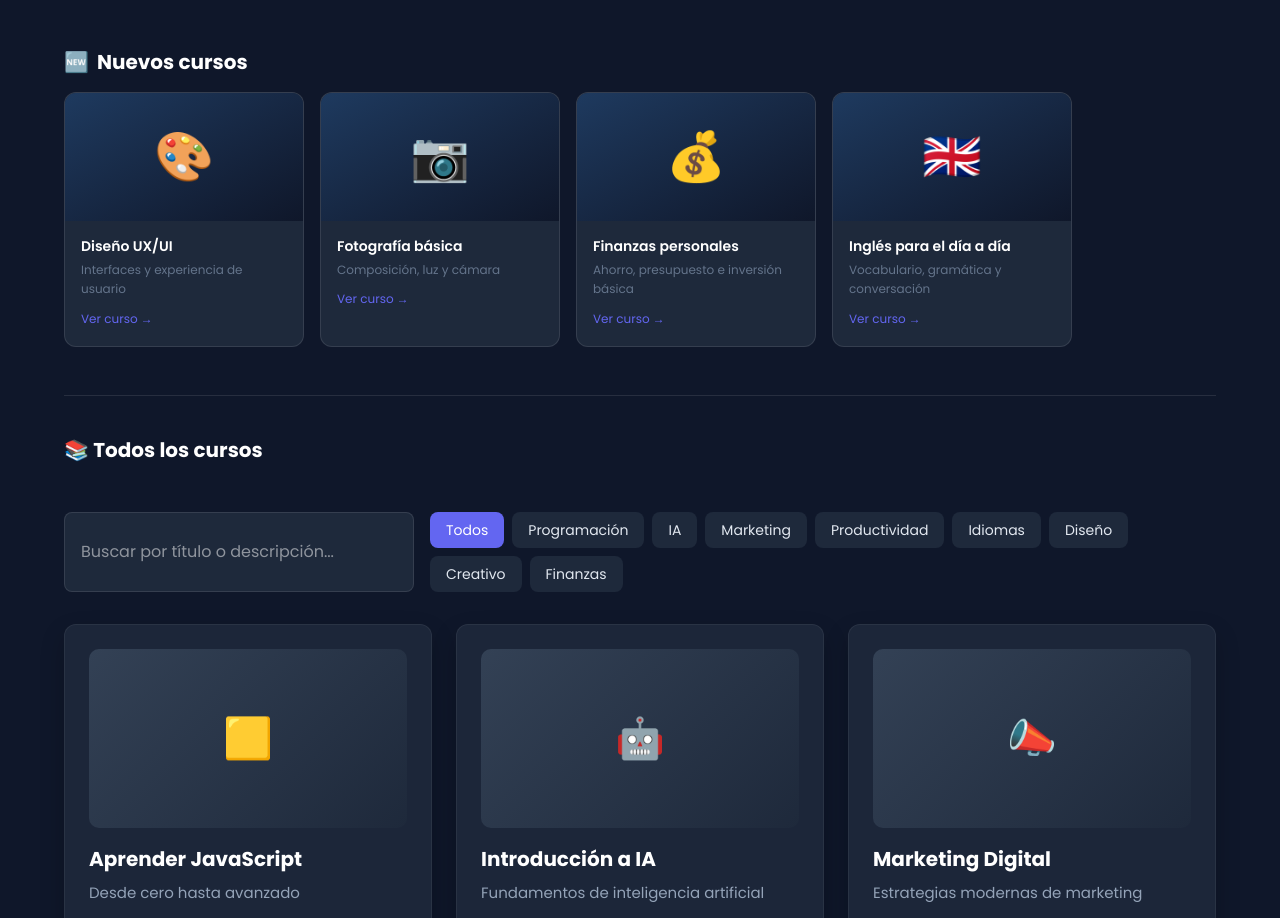
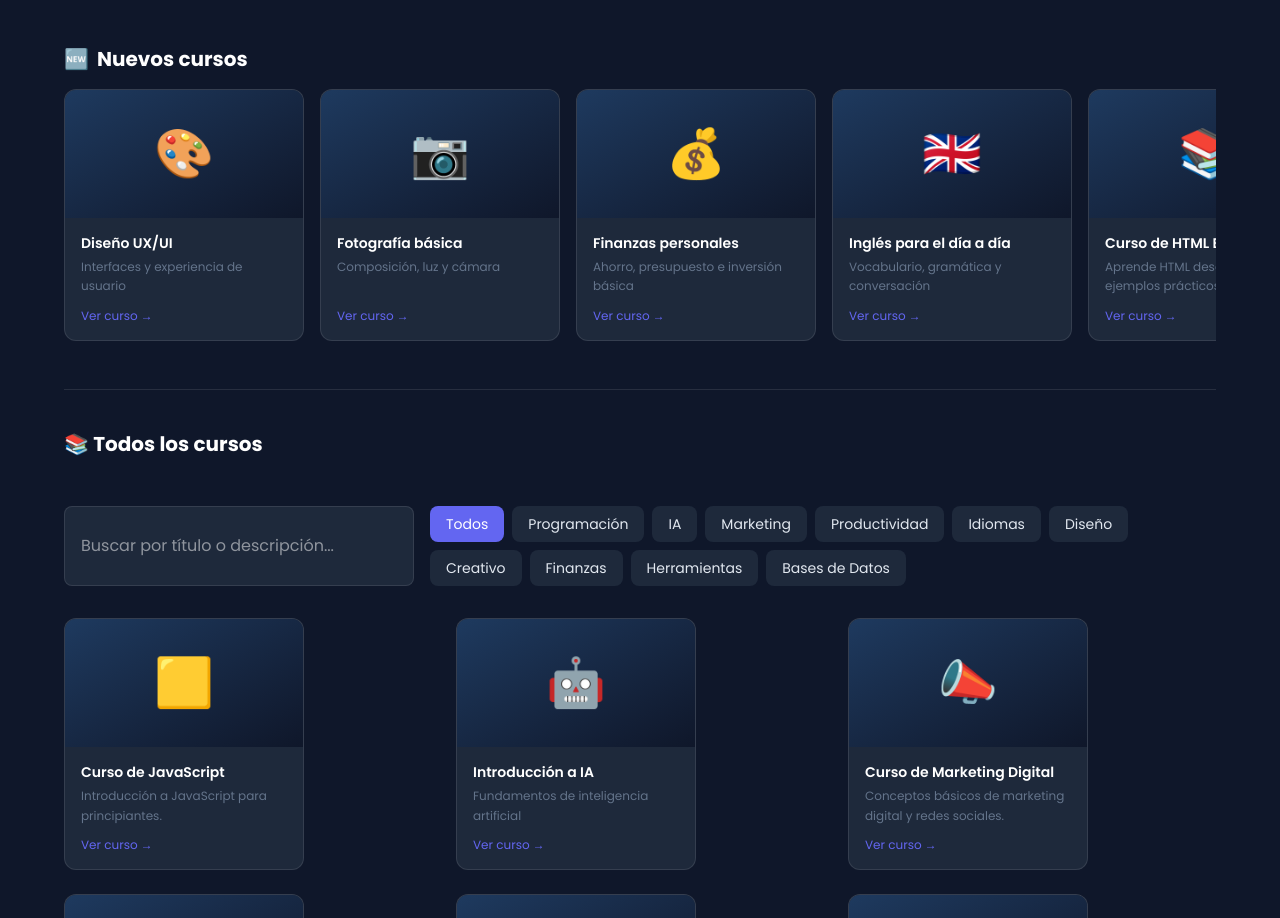
Before and after one commit to emilebb/Cursos, a Next.js app in the folder frontend/: page /courses in a window 1280 px wide. Shown: the part 534-1452 px from the top of the page. Built offline with nearby package versions, Linux system fonts and the light colour scheme; no server answers.

Commit message:
fix: resolve duplicate courses and dynamic logic in catalog

```diff
--- a/frontend/app/courses/CoursesContent.tsx
+++ b/frontend/app/courses/CoursesContent.tsx
@@ -1,13 +1,13 @@
 "use client";
 
-import { useMemo, useState } from "react";
+import { useMemo, useState, useEffect } from "react";
 import Link from "next/link";
 import { useSearchParams } from "next/navigation";
-import { courses } from "@/lib/courses";
+import { getCourses, CourseListItem } from "@/lib/courses";
 
 const CATEGORIES: Record<string, string[]> = {
   Todos: [],
-  Programación: ["javascript", "python_fullstack", "react"],
+  Programación: ["javascript", "python_fullstack", "react", "html", "css", "typescript", "node", "python"],
   IA: ["ai"],
   Marketing: ["marketing"],
   Productividad: ["excel"],
@@ -15,6 +15,8 @@ const CATEGORIES: Record<string, string[]> = {
   Diseño: ["ux"],
   Creativo: ["fotografia"],
   Finanzas: ["finanzas"],
+  Herramientas: ["github"],
+  "Bases de Datos": ["sql"],
 };
 
 const EMOJI_BY_SLUG: Record<string, string> = {
@@ -31,26 +33,30 @@ const EMOJI_BY_SLUG: Record<string, string> = {
 };
 
 const POPULAR_SLUGS = ["javascript", "python_fullstack", "react", "ai"];
-const NEW_SLUGS = ["ux", "fotografia", "finanzas", "ingles"];
+const NEW_SLUGS = ["ux", "fotografia", "finanzas", "ingles", "html", "css", "node", "typescript"];
 
-type CourseEntry = [string, (typeof courses)[keyof typeof courses]];
-
-function CourseCard({ slug, course }: { slug: string; course: CourseEntry[1] }) {
+function CourseCard({ course }: { course: CourseListItem }) {
   return (
     <Link
-      href={`/courses/${slug}`}
-      className="group flex-shrink-0 w-60 bg-[#1e293b] rounded-xl overflow-hidden border border-white/10 hover:border-[#6366f1]/60 hover:shadow-lg hover:shadow-[#6366f1]/10 transition-all duration-200 hover:-translate-y-1 no-underline"
+      href={`/courses/${course.id}`}
+      className="group flex-shrink-0 w-60 bg-[#1e293b] rounded-xl overflow-hidden border border-white/10 hover:border-[#6366f1]/60 hover:shadow-lg hover:shadow-[#6366f1]/10 transition-all duration-200 hover:-translate-y-1 no-underline flex flex-col"
     >
       {/* Thumbnail */}
-      <div className="h-32 flex items-center justify-center bg-gradient-to-br from-[#1e3a5f] to-[#0f172a] text-5xl">
-        {EMOJI_BY_SLUG[slug] ?? "📚"}
-      </div>
+      {course.thumbnail ? (
+        <div className="h-32 w-full overflow-hidden bg-[#0f172a]">
+           <img src={`/${course.thumbnail}`} alt={course.title} className="w-full h-full object-cover opacity-90 group-hover:opacity-100 transition" />
+        </div>
+      ) : (
+        <div className="h-32 flex items-center justify-center bg-gradient-to-br from-[#1e3a5f] to-[#0f172a] text-5xl">
+          {EMOJI_BY_SLUG[course.id] ?? "📚"}
+        </div>
+      )}
       {/* Info */}
-      <div className="p-4">
+      <div className="p-4 flex-1 flex flex-col">
         <h3 className="text-white font-semibold text-sm leading-snug mb-1 group-hover:text-[#a5b4fc] transition">
           {course.title}
         </h3>
-        <p className="text-[#64748b] text-xs leading-relaxed line-clamp-2">
+        <p className="text-[#64748b] text-xs leading-relaxed line-clamp-2 flex-1">
           {course.description}
         </p>
         <span className="mt-3 inline-block text-[#6366f1] text-xs font-medium">
@@ -61,15 +67,17 @@ function CourseCard({ slug, course }: { slug: string; course: CourseEntry[1] })
   );
 }
 
-function CourseRow({ slugs }: { slugs: string[] }) {
-  const entries = slugs
-    .map((s) => [s, courses[s as keyof typeof courses]] as CourseEntry)
-    .filter(([, c]) => !!c);
+function CourseRow({ slugs, allCourses }: { slugs: string[], allCourses: CourseListItem[] }) {
+  const rowCourses = slugs
+    .map((slug) => allCourses.find((c) => c.id === slug))
+    .filter((c): c is CourseListItem => !!c);
+
+  if (rowCourses.length === 0) return null;
 
   return (
     <div className="flex gap-4 overflow-x-auto pb-2 scrollbar-thin scrollbar-thumb-[#334155] scrollbar-track-transparent">
-      {entries.map(([slug, course]) => (
-        <CourseCard key={slug} slug={slug} course={course} />
+      {rowCourses.map((course) => (
+        <CourseCard key={course.id} course={course} />
       ))}
     </div>
   );
@@ -81,23 +89,41 @@ export default function CoursesContent() {
   const [search, setSearch] = useState(initialQ);
   const [category, setCategory] = useState("Todos");
 
+  const [allCourses, setAllCourses] = useState<CourseListItem[]>([]);
+  const [isLoading, setIsLoading] = useState(true);
+
+  useEffect(() => {
+    let mounted = true;
+    getCourses().then(data => {
+      if (mounted) {
+        setAllCourses(data);
+        setIsLoading(false);
+      }
+    });
+    return () => { mounted = false; };
+  }, []);
+
   const filtered = useMemo(() => {
-    let list = Object.entries(courses) as CourseEntry[];
+    let list = [...allCourses];
     const slugsInCategory = category === "Todos" ? null : CATEGORIES[category];
     if (slugsInCategory) {
-      list = list.filter(([slug]) => slugsInCategory.includes(slug));
+      list = list.filter((c) => slugsInCategory.includes(c.id));
     }
     if (search.trim()) {
       const q = search.trim().toLowerCase();
       list = list.filter(
-        ([, c]) =>
+        (c) =>
           c.title.toLowerCase().includes(q) || c.description.toLowerCase().includes(q)
       );
     }
     return list;
-  }, [search, category]);
+  }, [allCourses, search, category]);
 
   const isSearching = search.trim() !== "" || category !== "Todos";
+
+  if (isLoading) {
+    return <div className="text-center py-20 text-[#94a3b8] animate-pulse">Cargando catálogo intergaláctico...</div>;
+  }
 
   return (
     <>
@@ -108,14 +134,14 @@ export default function CoursesContent() {
             <h2 className="text-xl font-bold text-white mb-4 flex items-center gap-2">
               🔥 <span>Cursos populares</span>
             </h2>
-            <CourseRow slugs={POPULAR_SLUGS} />
+            <CourseRow slugs={POPULAR_SLUGS} allCourses={allCourses} />
           </section>
 
           <section>
             <h2 className="text-xl font-bold text-white mb-4 flex items-center gap-2">
               🆕 <span>Nuevos cursos</span>
             </h2>
-            <CourseRow slugs={NEW_SLUGS} />
+            <CourseRow slugs={NEW_SLUGS} allCourses={allCourses} />
           </section>
 
           <div className="border-t border-white/10 pt-10">
@@ -153,15 +179,8 @@ export default function CoursesContent() {
 
       {/* ── Full grid ── */}
       <div className="grid md:grid-cols-2 lg:grid-cols-3 gap-6" id="cursos">
-        {filtered.map(([slug, course]) => (
-          <div key={slug} className="curso-card">
-            <div className="curso-card-placeholder">{EMOJI_BY_SLUG[slug] ?? "📚"}</div>
-            <h3>{course.title}</h3>
-            <p>{course.description}</p>
-            <Link href={`/courses/${slug}`} className="btn-curso">
-              Ver curso
-            </Link>
-          </div>
+        {filtered.map((course) => (
+          <CourseCard key={course.id} course={course} />
         ))}
       </div>
 
--- a/frontend/lib/courses.ts
+++ b/frontend/lib/courses.ts
@@ -9,41 +9,58 @@ export type CourseListItem = {
   thumbnail?: string;
 };
 
-/**
- * Priority:
- * 1. /cursos.json  (frontend/public/cursos.json — edit without touching code)
- * 2. Supabase      (if configured and table has rows)
- * 3. Local data    (hardcoded in this file — always available)
- */
 export async function getCourses(): Promise<CourseListItem[]> {
-  // 1️⃣ Try public/cursos.json (works in browser and during SSR via absolute URL)
+  // Base local courses
+  const localCoursesMap = new Map<string, CourseListItem>();
+  Object.entries(courses).forEach(([slug, c]) => {
+    localCoursesMap.set(slug, {
+      id: slug,
+      title: c.title,
+      description: c.description,
+    });
+  });
+
+  // Try to fetch from external sources to add/override
+  let externalCourses: CourseListItem[] = [];
+
   try {
     const baseUrl =
       typeof window !== "undefined"
-        ? ""                                    // browser: relative URL works
-        : process.env.NEXT_PUBLIC_BASE_URL ?? "http://localhost:3000"; // SSR
+        ? ""
+        : process.env.NEXT_PUBLIC_BASE_URL ?? "http://localhost:3000";
     const res = await fetch(`${baseUrl}/cursos.json`, { cache: "no-store" });
     if (res.ok) {
       const json = await res.json();
-      if (Array.isArray(json.courses) && json.courses.length > 0)
-        return json.courses as CourseListItem[];
+      if (Array.isArray(json.courses)) {
+        externalCourses = json.courses;
+      }
     }
   } catch {
-    // If fetch fails (e.g. build time), continue to next source
+    // Ignore fetch errors
   }
 
-  // 2️⃣ Try Supabase
-  if (supabase) {
-    const { data, error } = await supabase.from("courses").select("*");
-    if (!error && data && data.length > 0) return data as CourseListItem[];
+  if (externalCourses.length === 0 && supabase) {
+    try {
+      const { data, error } = await supabase.from("courses").select("*");
+      if (!error && data) {
+        externalCourses = data as CourseListItem[];
+      }
+    } catch {
+      // Ignore supabase errors
+    }
   }
 
-  // 3️⃣ Local hardcoded fallback
-  return Object.entries(courses).map(([slug, c]) => ({
-    id: slug,
-    title: c.title,
-    description: c.description,
-  }));
+  // Merge external courses into local courses map
+  externalCourses.forEach(course => {
+    if (course && course.id) {
+      localCoursesMap.set(course.id, {
+        ...localCoursesMap.get(course.id),
+        ...course,
+      });
+    }
+  });
+
+  return Array.from(localCoursesMap.values());
 }
 
 
```
